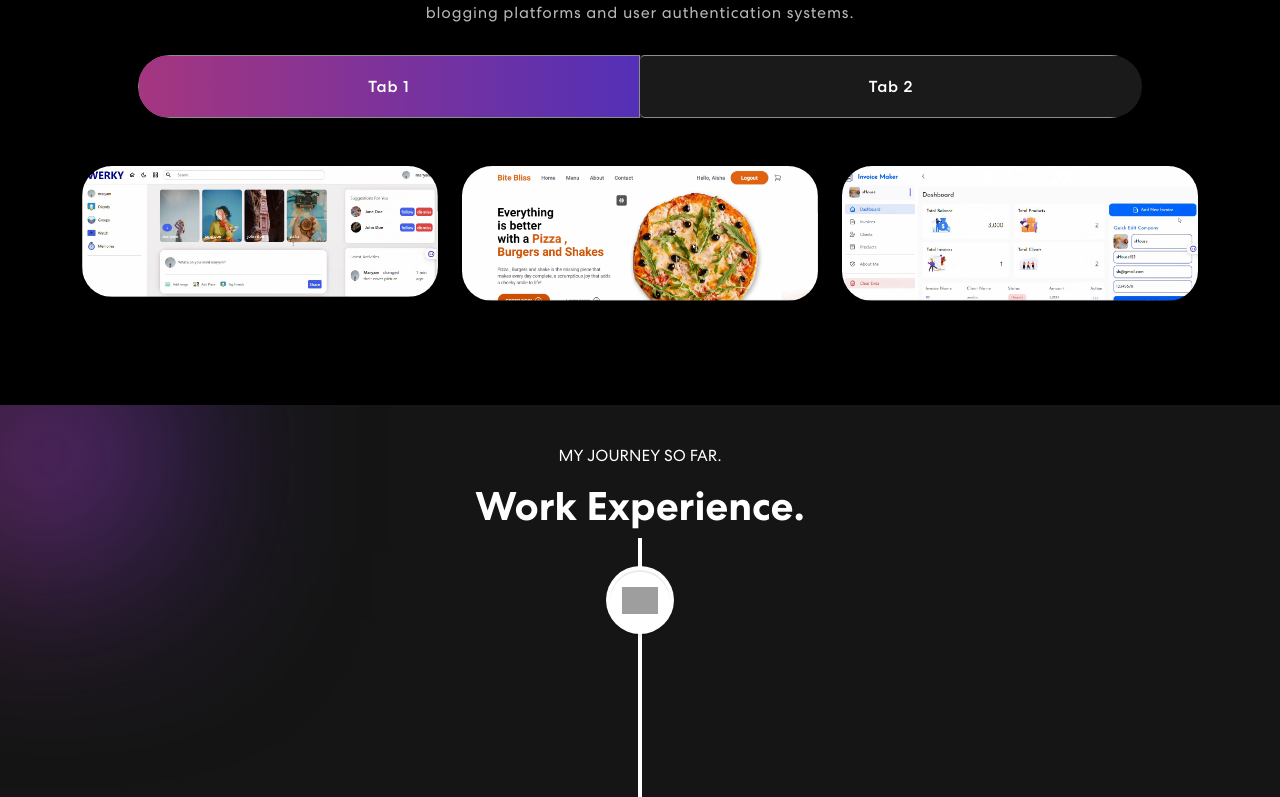
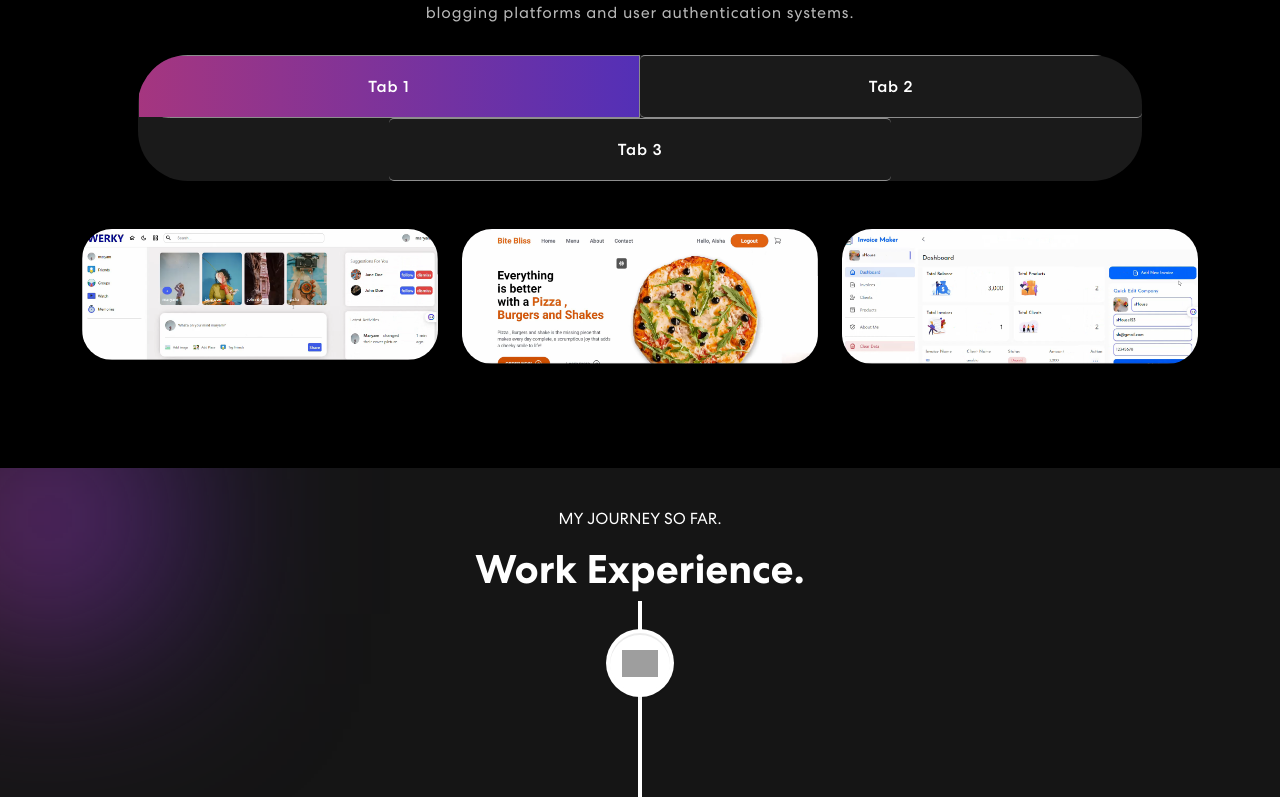
Before and after one commit to aishajaweria/AishaPortfolio, a React (Create React App) app: page / in a window 1280 px wide. Shown: the part 1803-2600 px from the top of the page. Built offline with nearby package versions, Linux system fonts and the light colour scheme; grey boxes are pictures that could not be loaded.

Commit message:
adding tab

```diff
--- a/src/components/Projects.js
+++ b/src/components/Projects.js
@@ -1,14 +1,14 @@
-import { Container, Row, Col, Tab, Nav } from "react-bootstrap";
-import { ProjectCard } from "./ProjectCard";
+import 'animate.css';
+import { Col, Container, Nav, Row, Tab } from "react-bootstrap";
+import TrackVisibility from 'react-on-screen';
+import colorSharp2 from "../assets/img/color-sharp2.png";
 import projImg1 from "../assets/img/pic1.png";
 import projImg2 from "../assets/img/pic2.png";
 import projImg3 from "../assets/img/pic3.png";
-import colorSharp2 from "../assets/img/color-sharp2.png";
-import ui1 from "../assets/img/ui1.png"
-import ui2 from "../assets/img/ui2.png"
-import ui3 from "../assets/img/ui3.png"
-import 'animate.css';
-import TrackVisibility from 'react-on-screen';
+import ui1 from "../assets/img/ui1.png";
+import ui2 from "../assets/img/ui2.png";
+import ui3 from "../assets/img/ui3.png";
+import { ProjectCard } from "./ProjectCard";
 import { UICard } from "./UICard";
 
 export const Projects = () => {
@@ -70,6 +70,9 @@ export const Projects = () => {
                       <Nav.Item>
                         <Nav.Link eventKey="second">Tab 2</Nav.Link>
                       </Nav.Item>
+                      <Nav.Item>
+                        <Nav.Link eventKey="second">Tab 3</Nav.Link>
+                      </Nav.Item>
                     </Nav>
                     <Tab.Content id="slideInUp" className={isVisible ? "animate__animated animate__slideInUp" : ""}>
                       <Tab.Pane eventKey="first">
```
